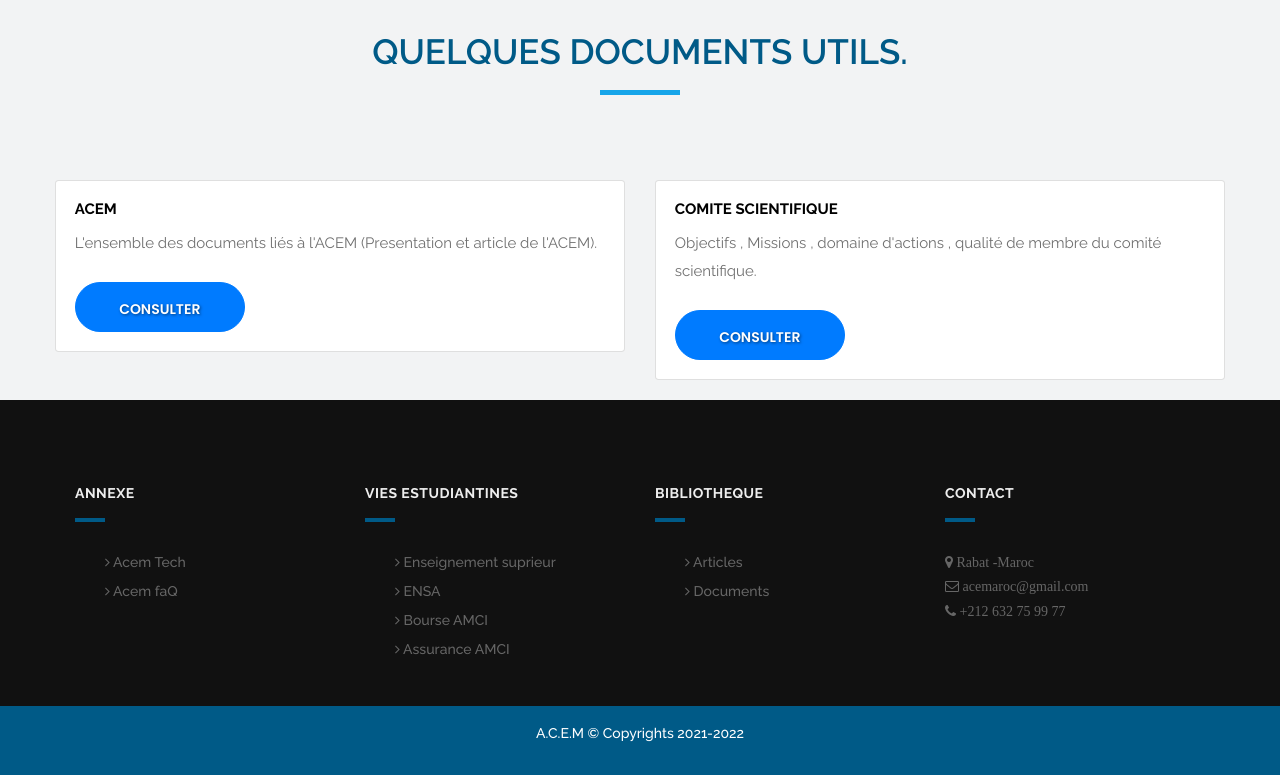
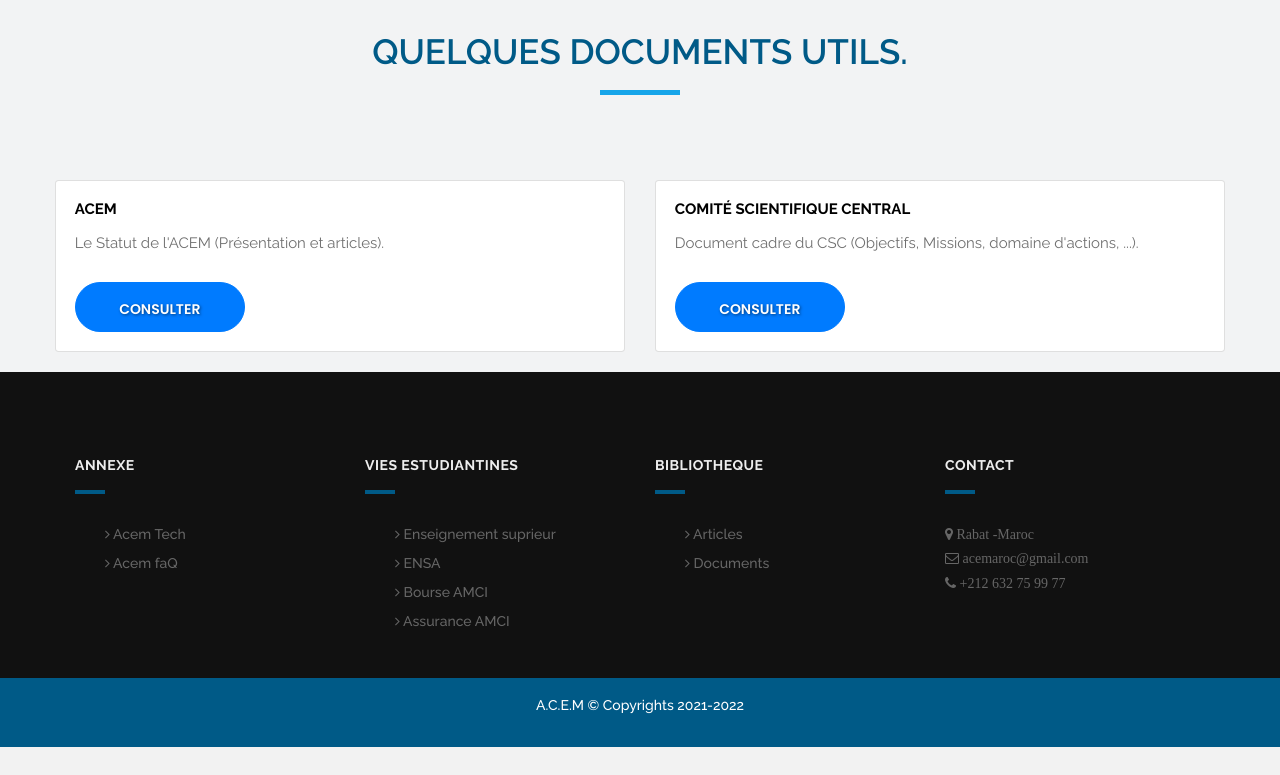
Before and after one commit to Djaloud/Acem, a PHP site: page /Acem/pages/documents.php in a window 1280 px wide. Shown: the part 185-960 px from the top of the page. After the commit the page ends 932 px from the top, so only its background shows below. Run offline with PHP 8.4, Linux system fonts and the light colour scheme; some libraries are stand-ins or nearby versions.

Commit message:
Redirection

```diff
--- a/includes/header.php
+++ b/includes/header.php
@@ -143,8 +143,8 @@
                   </li>
                   <li> <a href="#">Annexe</a>
                     <ul>
-                      <li><a href="http://www.acemtech.org/apropos" target="_blank">Acem Tech</a></li>
-                      <li> <a href="<?php echo URLROOT; ?>/pages/AcemfaQ">ACEM faQ</a> </li>
+                      <li><a href="http://www.acemtech.org/apropos" target="_blank">ACEM Tech</a></li>
+                      <li> <a href="<?php echo URLROOT; ?>/pages/AcemfaQ">ACEM FaQ</a> </li>
                     </ul>
                   </li>
                   <li> <a href="#">Bibliothèque</a>
--- a/pages/documents.php
+++ b/pages/documents.php
@@ -23,9 +23,8 @@
     <div class="col-sm-6" style="margin-bottom: 20px;">
       <div class="card">
         <div class="card-body">
-          <h5 class="card-title">Acem</h5>
-          <p class="card-text">L'ensemble des documents liés à l'ACEM (Presentation et article de l'ACEM).</p>
-          <!-- <a href="https://drive.google.com/drive/folders/1GTpR33u5S1gWhqyWm4wYPJu2Sh3Oh08C?usp=sharing" class="btn btn-primary">Consulter</a> -->
+          <h5 class="card-title">ACEM</h5>
+          <p class="card-text">Le Statut de l'ACEM (Présentation et articles).</p>
           <a href="<?php echo URLROOT; ?>/assets/docs/pdfs/Statut_ACEM.pdf" target="_blank" class="btn btn-primary">Consulter</a>
         </div>
       </div>
@@ -34,9 +33,8 @@
     <div class="col-sm-6" style="margin-bottom: 20px;">
       <div class="card">
         <div class="card-body">
-          <h5 class="card-title">Comite Scientifique</h5>
-          <p class="card-text">Objectifs , Missions , domaine d'actions , qualité de membre du comité scientifique.</p>
-          <!-- <a href="https://drive.google.com/drive/folders/1qWeDICWgzX6Tt-F6v8PTfryxsaRnJVB5?usp=sharing" class="btn btn-primary">Consulter</a> -->
+          <h5 class="card-title">Comité Scientifique Central</h5>
+          <p class="card-text">Document cadre du CSC (Objectifs, Missions, domaine d'actions, ...).</p>
           <a href="<?php echo URLROOT; ?>/assets/docs/pdfs/Statut_CS.pdf" target="_blank" class="btn btn-primary">Consulter</a>
         </div>
       </div>
```
Also changed, not shown: 1 other file.
